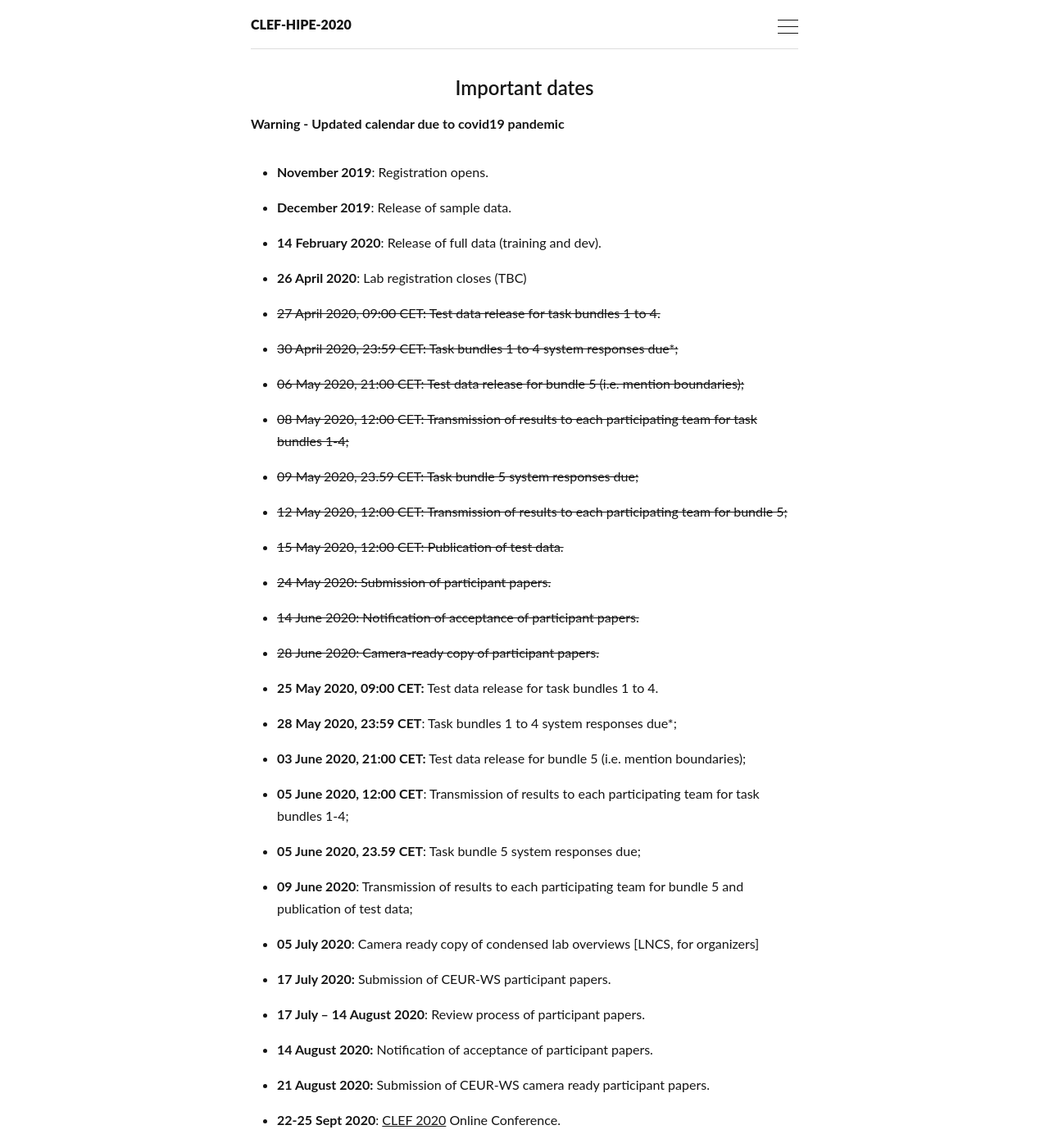
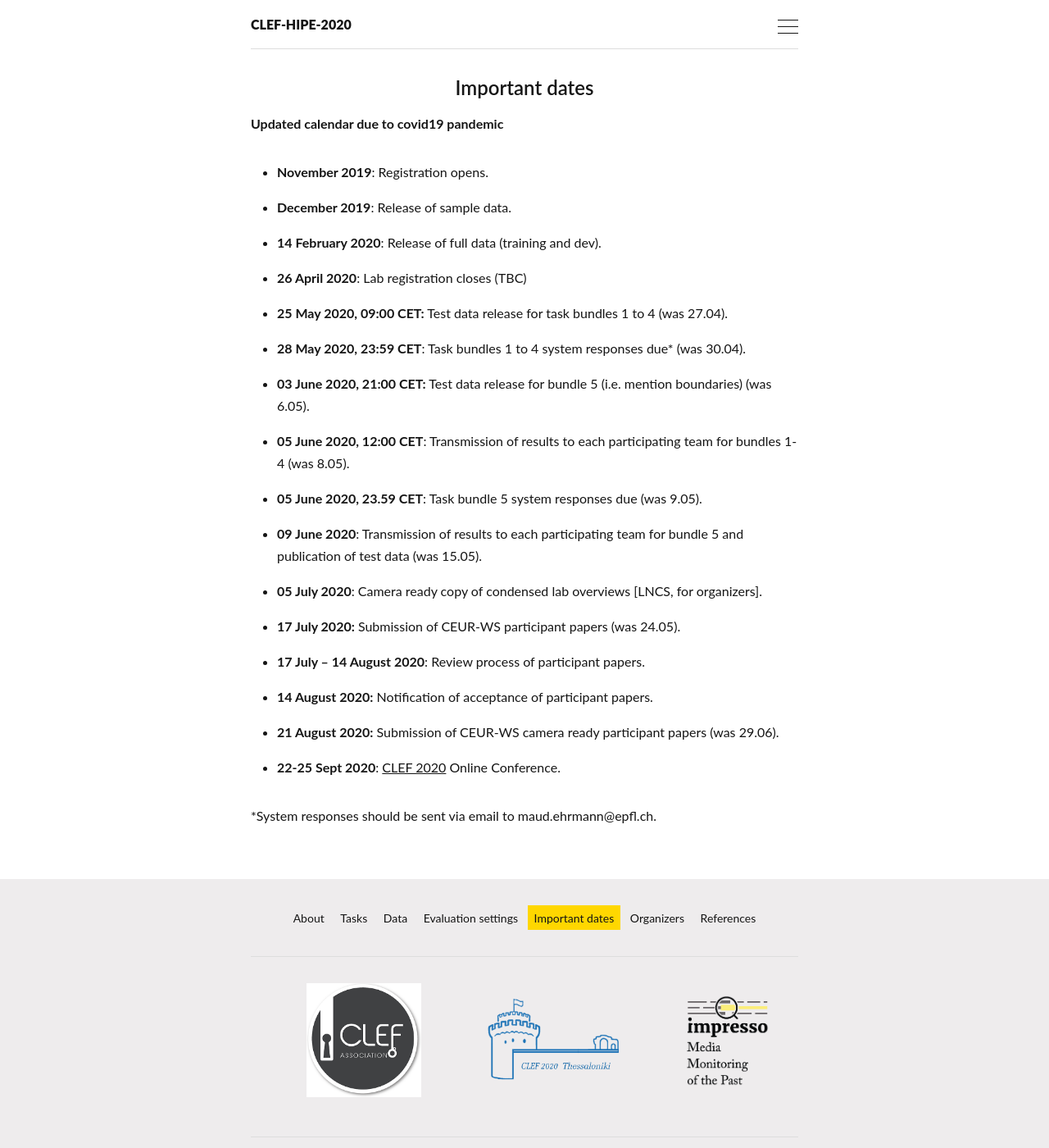
Before and after one commit to impresso/CLEF-HIPE-2020, a Jekyll site: the page built from _pages/dates.md, in a window 1280 px wide and 1400 px high. Shown: the whole window at 82% size. Built offline with Jekyll 4.4.1, drawn with Linux system fonts in a browser that asks for light colours.

Commit message:
minor edit

```diff
--- a/_pages/dates.md
+++ b/_pages/dates.md
@@ -8,33 +8,23 @@
 
 
 
-**Warning -  Updated calendar due to covid19 pandemic**
+ **Updated calendar due to covid19 pandemic**
 
 - **November 2019**: Registration opens.
 - **December 2019**: Release of sample data.
 - **14 February 2020**: Release of full data (training and dev).
 - **26 April 2020**: Lab registration closes (TBC)
-- ~~27 April 2020, 09:00 CET: Test data release for task bundles 1 to 4.~~
-- ~~30 April 2020, 23:59 CET: Task bundles 1 to 4 system responses due*;~~
-- ~~06 May 2020, 21:00 CET: Test data release for bundle 5 (i.e. mention boundaries);~~
-- ~~08 May 2020, 12:00 CET: Transmission of results to each participating team for task bundles 1-4;~~
-- ~~09 May 2020, 23.59 CET: Task bundle 5 system responses due;~~
-- ~~12 May 2020, 12:00 CET: Transmission of results to each participating team for bundle 5;~~
-- ~~15 May 2020, 12:00 CET: Publication of test data.~~
-- ~~24 May 2020:  Submission of participant papers.~~
-- ~~14 June 2020: Notification of acceptance of participant papers.~~
-- ~~28 June 2020: Camera-ready copy of participant papers.~~
-- **25 May 2020, 09:00 CET:** Test data release for task bundles 1 to 4.
-- **28 May 2020, 23:59 CET**: Task bundles 1 to 4 system responses due*;
-- **03 June 2020, 21:00 CET:** Test data release for bundle 5 (i.e. mention boundaries);
-- **05 June 2020, 12:00 CET**: Transmission of results to each participating team for task bundles 1-4;
-- **05 June 2020, 23.59 CET**: Task bundle 5 system responses due;
-- **09 June 2020**: Transmission of results to each participating team for bundle 5 and publication of test data;
-- **05 July 2020**: Camera ready copy of condensed lab overviews [LNCS, for organizers]
-- **17 July 2020:**  Submission of CEUR-WS participant papers.
+- **25 May 2020, 09:00 CET:** Test data release for task bundles 1 to 4 (was 27.04).
+- **28 May 2020, 23:59 CET**: Task bundles 1 to 4 system responses due*  (was 30.04).
+- **03 June 2020, 21:00 CET:** Test data release for bundle 5 (i.e. mention boundaries)  (was 6.05).
+- **05 June 2020, 12:00 CET**: Transmission of results to each participating team for bundles 1-4  (was 8.05).
+- **05 June 2020, 23.59 CET**: Task bundle 5 system responses due (was 9.05).
+- **09 June 2020**: Transmission of results to each participating team for bundle 5 and publication of test data (was 15.05).
+- **05 July 2020**: Camera ready copy of condensed lab overviews [LNCS, for organizers].
+- **17 July 2020:**  Submission of CEUR-WS participant papers  (was 24.05).
 - **17 July – 14 August 2020**: Review process of participant papers.
 - **14 August 2020:** Notification of acceptance of participant papers.
-- **21 August 2020:** Submission of CEUR-WS camera ready participant papers.
+- **21 August 2020:** Submission of CEUR-WS camera ready participant papers (was 29.06).
 - **22-25 Sept 2020**: [CLEF 2020](https://clef2020.clef-initiative.eu/) Online Conference.
 
 
```
